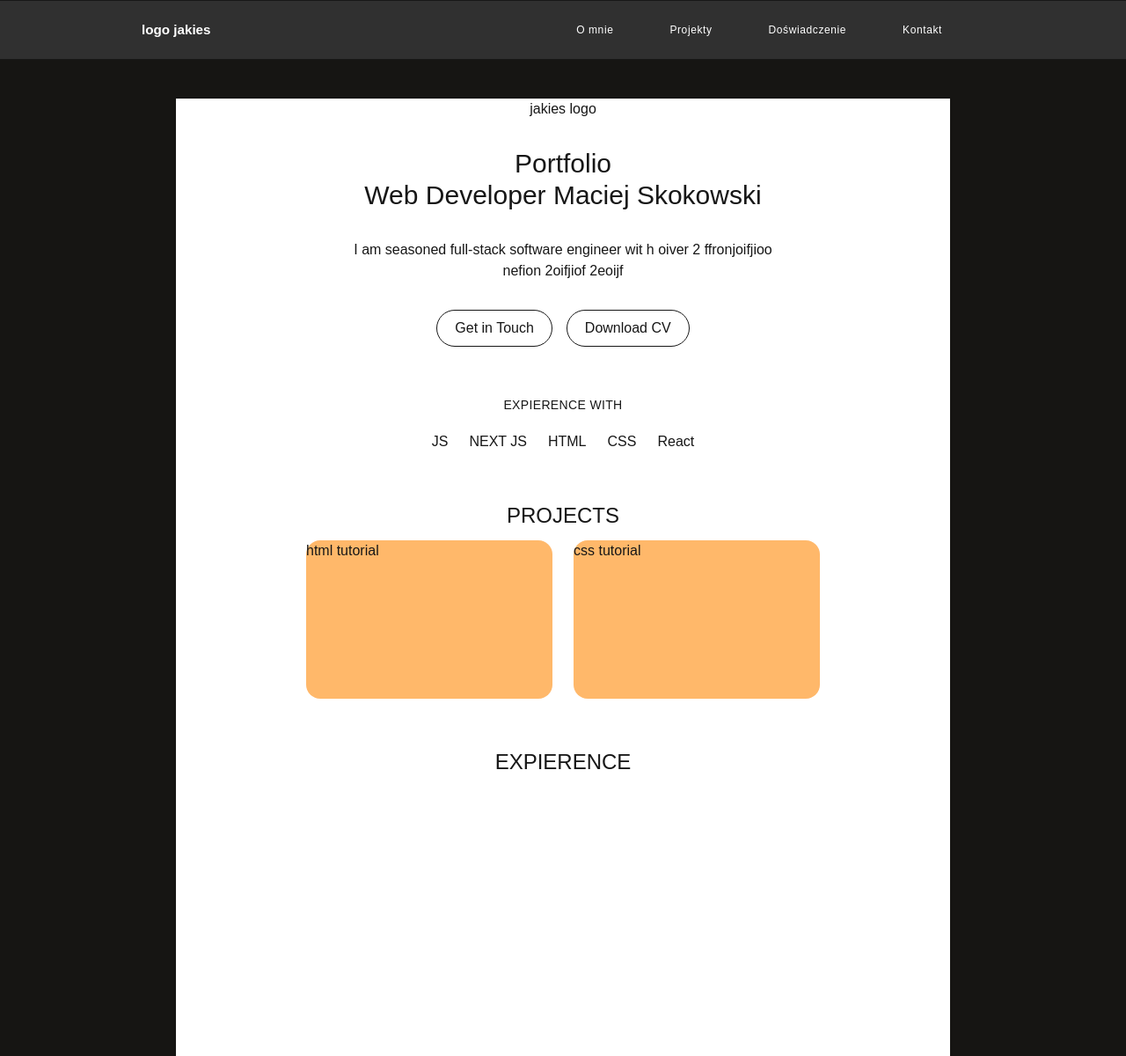
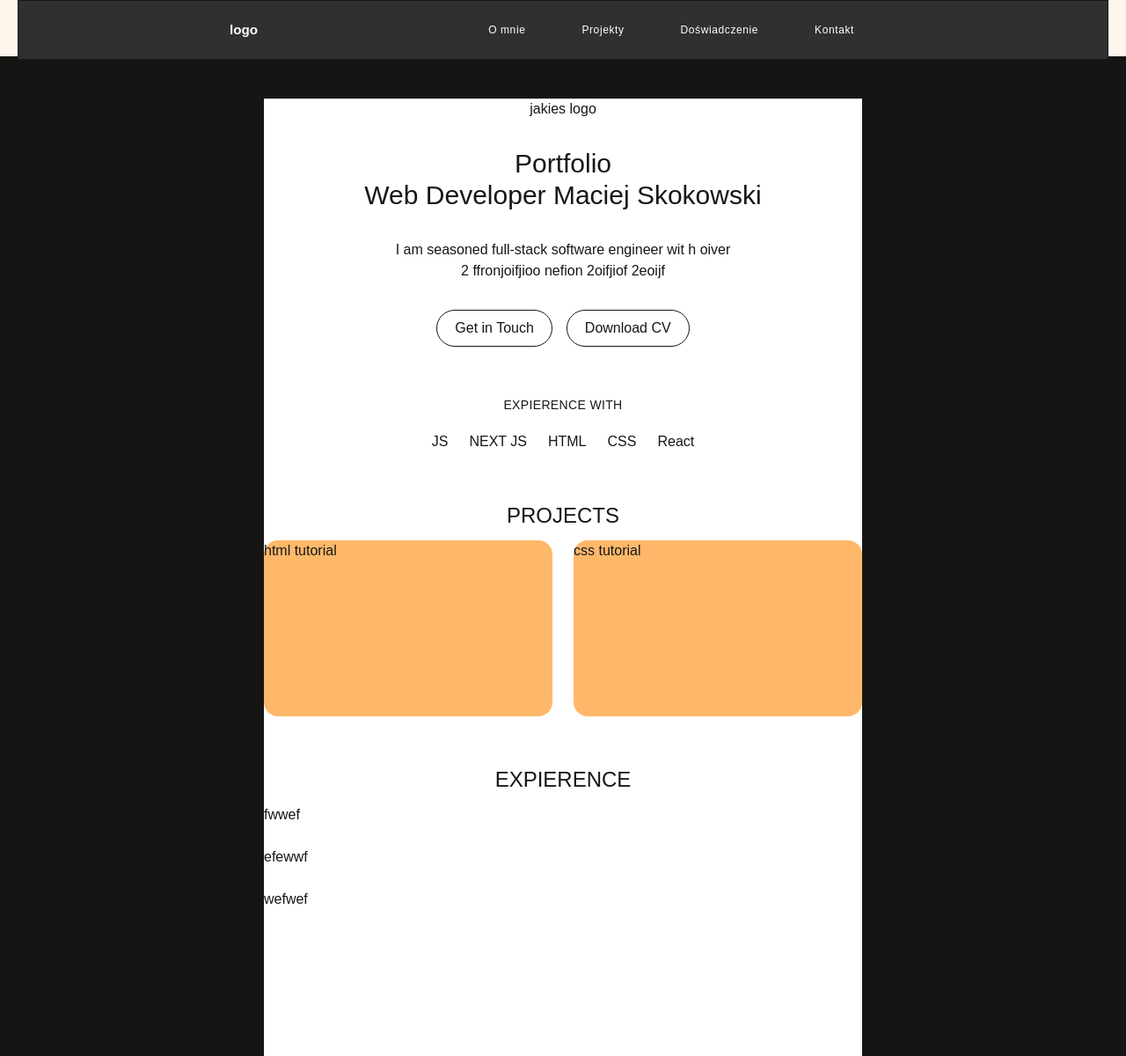
Before and after one commit to vvaciej/Praca-licencjancka-portfolio-app, a Next.js app in the folder praca-licencjacka/: page / in a window 1280 px wide. Shown: the whole page at 88% size. Built offline with nearby package versions, Linux system fonts and the light colour scheme.

Commit message:
added expierence structure

```diff
--- a/praca-licencjacka/app/page.tsx
+++ b/praca-licencjacka/app/page.tsx
@@ -4,9 +4,9 @@ export default function Home() {
 	return (
 		<div className='flex justify-center'>
 			<div className='flex justify-center h-full w-360 min-h-300 bg-orange-50'>
-				<header className='flex justify-center h-17 border bg-[#303030] fixed w-360'>
+				<header className='flex justify-center h-17 border bg-[#303030] fixed w-310'>
 					<nav className='flex items-center w-full justify-between text-xs px-60'>
-						<button className='text-[0.95rem] bold font-semibold text-white cursor-pointer'>logo jakies</button>
+						<button className='text-[0.95rem] bold font-semibold text-white cursor-pointer'>logo</button>
 						<ul className='flex gap-16 uppercase pr-12 leading tracking-wider text-white'>
 							<button className='cursor-pointer'>O mnie</button>
 							<button className='cursor-pointer'>Projekty</button>
@@ -16,7 +16,7 @@ export default function Home() {
 					</nav>
 				</header>
 				<main className='flex bg-[#161513] min-w-full min-h-full justify-center mt-16'>
-					<div className='bg-white w-220 flex flex-col gap-y-14 items-center mt-12'>
+					<div className='bg-white flex flex-col gap-y-14 items-center mt-12 w-170'>
 						<section className='flex flex-col items-center text-center gap-y-8 w-3/4'>
 							<div className=''>jakies logo</div>
 							<h1 className='text-3xl'>
@@ -42,19 +42,24 @@ export default function Home() {
 								<span>React</span>
 							</section>
 						</section>
-						<section className='flex flex-col items-center gap-y-3'>
+						<section className='flex flex-col items-center gap-y-3 w-full'>
 							<h2 className='uppercase text-2xl'>Projects</h2>
-							<section className='flex gap-x-6 '>
-								<div className='h-45 w-70 bg-orange-300 rounded-2xl'>
+							<section className='flex gap-x-6 w-full h-50'>
+								<div className=' bg-orange-300 rounded-2xl w-full'>
 									html tutorial
 								</div>
-								<div className='w-70 h-45 rounded-2xl bg-orange-300'>
+								<div className='rounded-2xl w-full bg-orange-300'>
 									css tutorial
 								</div>
 							</section>
 						</section>
-						<section>
-							<h2 className='uppercase text-2xl'>Expierence</h2>
+						<section className='flex flex-col gap-y-3 w-full'>
+							<h2 className='uppercase text-2xl text-center'>Expierence</h2>
+							<section className='flex w-full flex-col gap-y-6'>
+								<div>fwwef</div>
+								<div>efewwf</div>
+								<div>wefwef</div>
+							</section>
 						</section>
 					</div>
 				</main>
```
